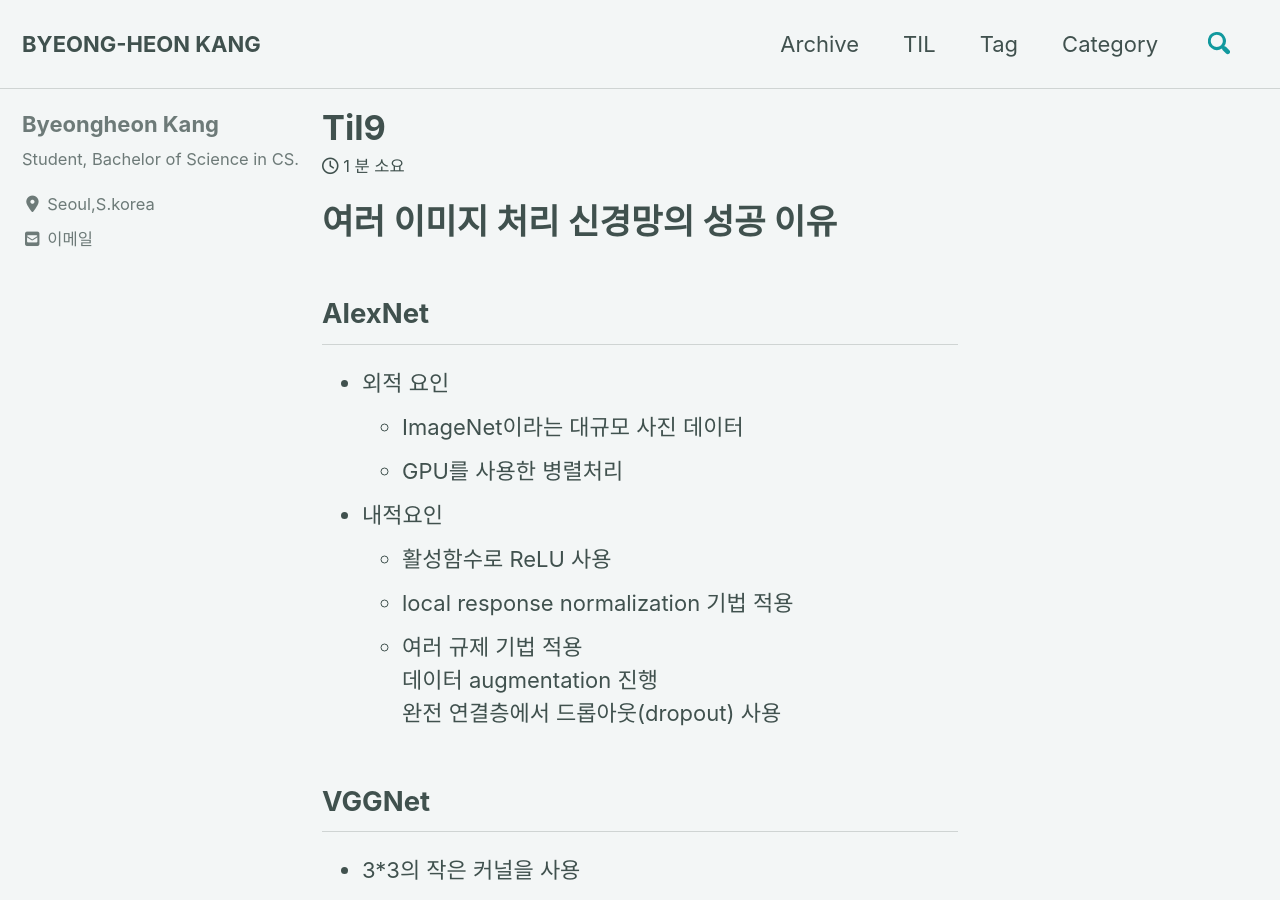
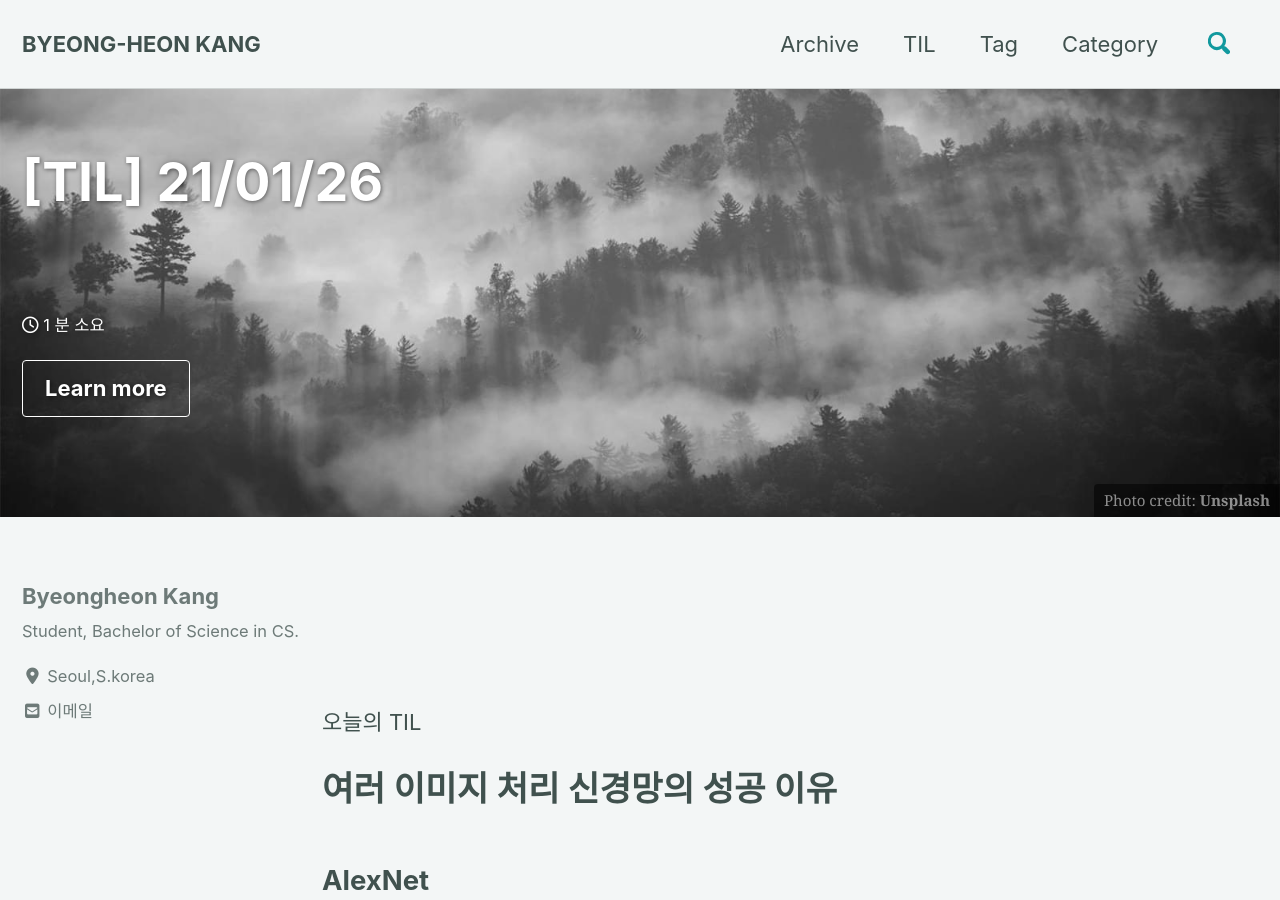
Before and after one commit to devtrail42/devtrail42.github.io, a Jekyll site: the page built from _posts/2021-01-26-til9.md, in a window 1280 px wide and 900 px high. Built offline with Jekyll 4.4.1, drawn with Linux system fonts in a browser that asks for light colours; cached includes are drawn as plain includes; nearby versions of some CDN libraries; formulas are drawn with MathJax 3; comment, search, counter and statistics services are not loaded; some of the changed text lies outside the part shown.

Commit message:
edit post

```diff
--- a/_posts/2021-01-26-til9.md
+++ b/_posts/2021-01-26-til9.md
@@ -1,3 +1,24 @@
+---
+published: true
+layout: single
+title:  "[TIL] 21/01/26"
+header:
+  overlay_image: /images/unsplash-image-1.jpg
+  caption: "Photo credit: [**Unsplash**](https://unsplash.com)"
+  actions:
+    - label: "Learn more"
+      url: ""
+
+categories: [TIL]
+tags: [programmers]
+comments: true
+---
+
+&nbsp;
+
+&nbsp;
+
+오늘의 TIL
 
 # 여러 이미지 처리 신경망의 성공 이유
 
```
